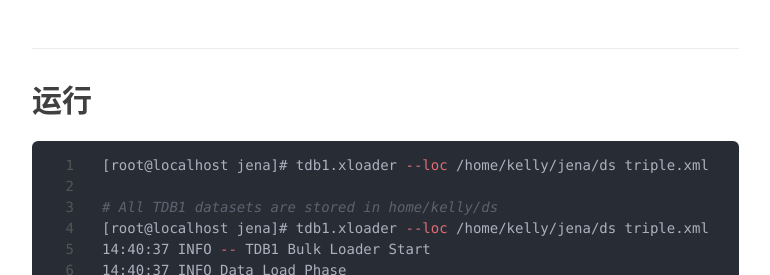
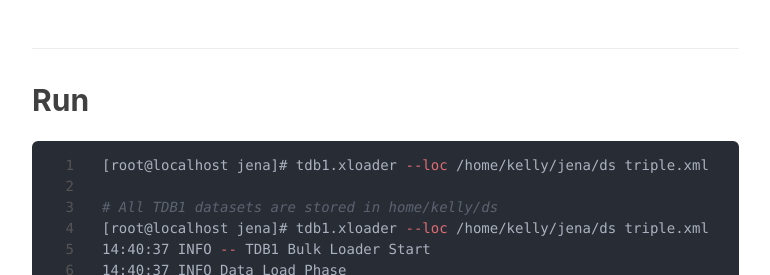
Before and after one commit to kellyxu-com/blog, a Jekyll site: the page built from _posts/2022-01-22-apache-jena.markdown, in a window 1280 px wide and 900 px high, scrolled down 1589 px. Shown: the part 178-453 px from the top of the window, without its empty margins (233-1003 px from the left). Built offline with Jekyll 4.4.1, drawn with Linux system fonts in a browser that asks for light colours; nearby versions of some CDN libraries; comment, search, counter and statistics services are not loaded.

Commit message:
Update 2022-01-22-apache-jena.markdown

````diff
--- a/_posts/2022-01-22-apache-jena.markdown
+++ b/_posts/2022-01-22-apache-jena.markdown
@@ -47,7 +47,7 @@
 
 [root@localhost Downloads]# source /etc/profile
 ```
-## 运行
+## Run
 ```bash
 [root@localhost jena]# tdb1.xloader --loc /home/kelly/jena/ds triple.xml
 
````
